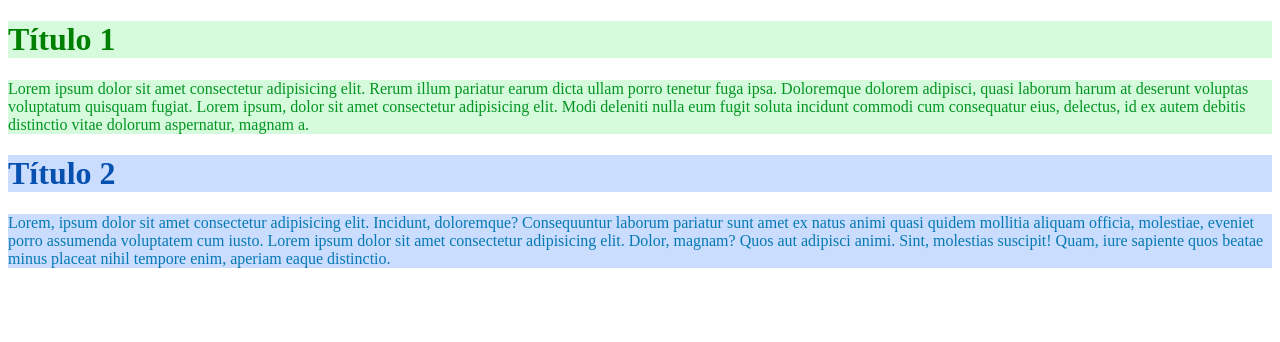
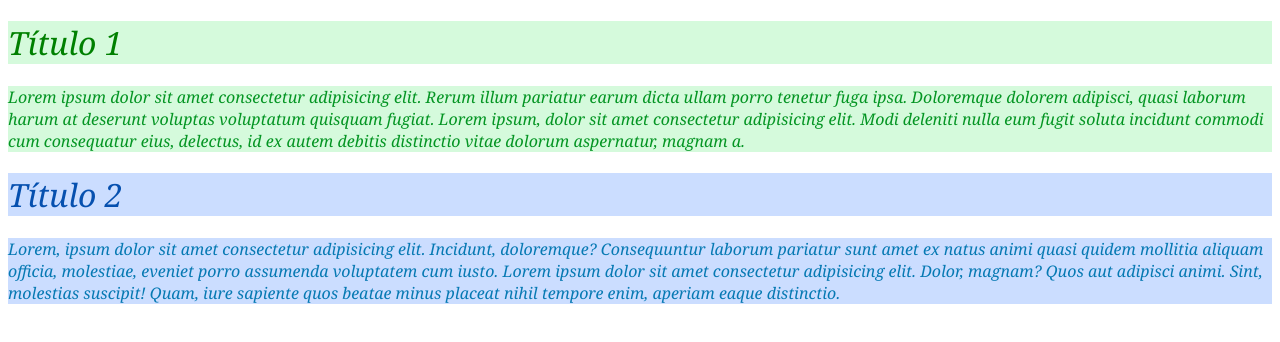
Before and after one commit to istchuk/codigos-istchuk-dw, a plain HTML site: page códigos/1 BIMESTRE/2024-04-04/seletores.html in a window 1280 px wide. Drawn offline with Linux system fonts and the light colour scheme.

Commit message:
mudança de fonte e tipo

```diff
--- a/códigos/1 BIMESTRE/2024-04-04/seletores.css
+++ b/códigos/1 BIMESTRE/2024-04-04/seletores.css
@@ -1,3 +1,9 @@
+* {
+    font-family: Georgia, 'Times New Roman', Times, serif;
+    font-style: italic;
+    font-weight: lighter;
+}
+
 h1 {
     color: green;
 }
```
